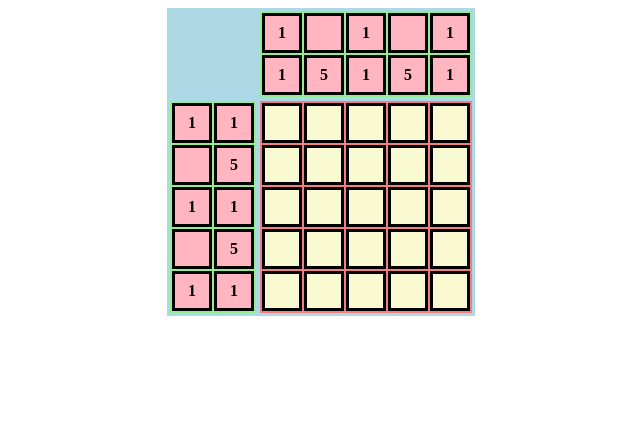
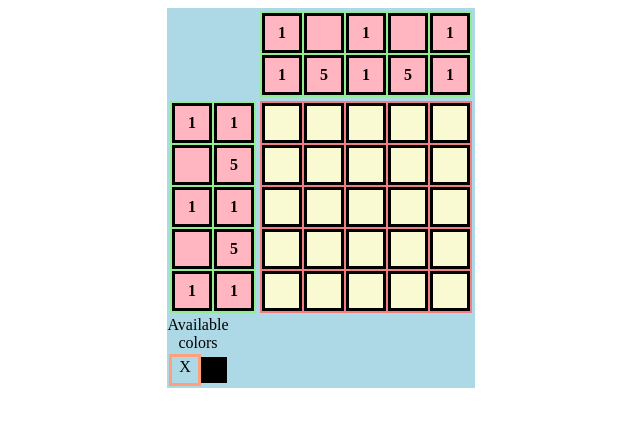
Before and after one commit to khafizovas/japuzzle-frontend, a React (Create React App) app: page / in a window 1280 px wide. Shown: the top 426 px of the page, without its empty margins (319-959 px from the left). Built offline with nearby package versions, Linux system fonts and the light colour scheme.

Commit message:
Add Palette component

```diff
--- a/src/App.js
+++ b/src/App.js
@@ -47,12 +47,10 @@ const App = () => {
 	};
 
 	const [solution, setSolution] = useState(
-		Array(taskSize.height).fill(Array(taskSize.width).fill(0))
+		Array(taskSize.height).fill(Array(taskSize.width).fill(''))
 	);
 
-	// Hardcoded
-	// TODO Palette component and using of state setter in it
-	const [selectedColor, setSelectedColor] = useState('#000000');
+	const [selectedColor, setSelectedColor] = useState('');
 
 	const changeSolution = (x, y) => {
 		const newSolution = JSON.parse(JSON.stringify(solution));
@@ -64,8 +62,11 @@ const App = () => {
 	return (
 		<Field
 			size={taskSize}
+			colors={task.colors}
 			hints={task.hints}
 			curSolution={solution}
+			selectColor={setSelectedColor}
+			selectedColor={selectedColor}
 			changeSolution={changeSolution}
 		/>
 	);
--- a/src/Field/Field.js
+++ b/src/Field/Field.js
@@ -1,10 +1,12 @@
 import './Field.css';
 import InputField from '../InputField/InputField';
 import HintsField from '../HintsField/HintsField';
+import Palette from '../Palette/Palette';
 
 const Field = (props) => {
 	return (
-		<table id='game-field'>
+		<div id='game-field'>
+			<table>
 				<tbody>
 					<tr>
 						<td></td>
@@ -27,6 +29,13 @@ const Field = (props) => {
 					</tr>
 				</tbody>
 			</table>
+
+			<Palette
+				selectedColor={props.selectedColor}
+				colors={props.colors}
+				selectColor={props.selectColor}
+			/>
+		</div>
 	);
 };
 
--- /dev/null
+++ b/src/Palette/Palette.css
@@ -0,0 +1,13 @@
+.palette-cell {
+	display: inline-block;
+
+	width: 1.5em;
+	height: 1.5em;
+
+	text-align: center;
+	cursor: pointer;
+}
+
+#selected-color {
+	border: solid 0.2em lightsalmon;
+}
--- /dev/null
+++ b/src/Palette/Palette.js
@@ -0,0 +1,28 @@
+import './Palette.css';
+
+const Palette = (props) => {
+	return (
+		<table id='palette'>
+			<caption>Available colors</caption>
+			<tbody>
+				<tr>
+					<td
+						className='palette-cell'
+						id={props.selectedColor === '' ? 'selected-color' : ''}
+						onClick={() => props.selectColor('')}>
+						X
+					</td>
+					{props.colors.map((color) => (
+						<td
+							style={{ background: color }}
+							className='palette-cell'
+							id={props.selectedColor === color ? 'selected-color' : ''}
+							onClick={() => props.selectColor(color)}></td>
+					))}
+				</tr>
+			</tbody>
+		</table>
+	);
+};
+
+export default Palette;
```
Lines whose indentation alone changed are shown as unchanged.
